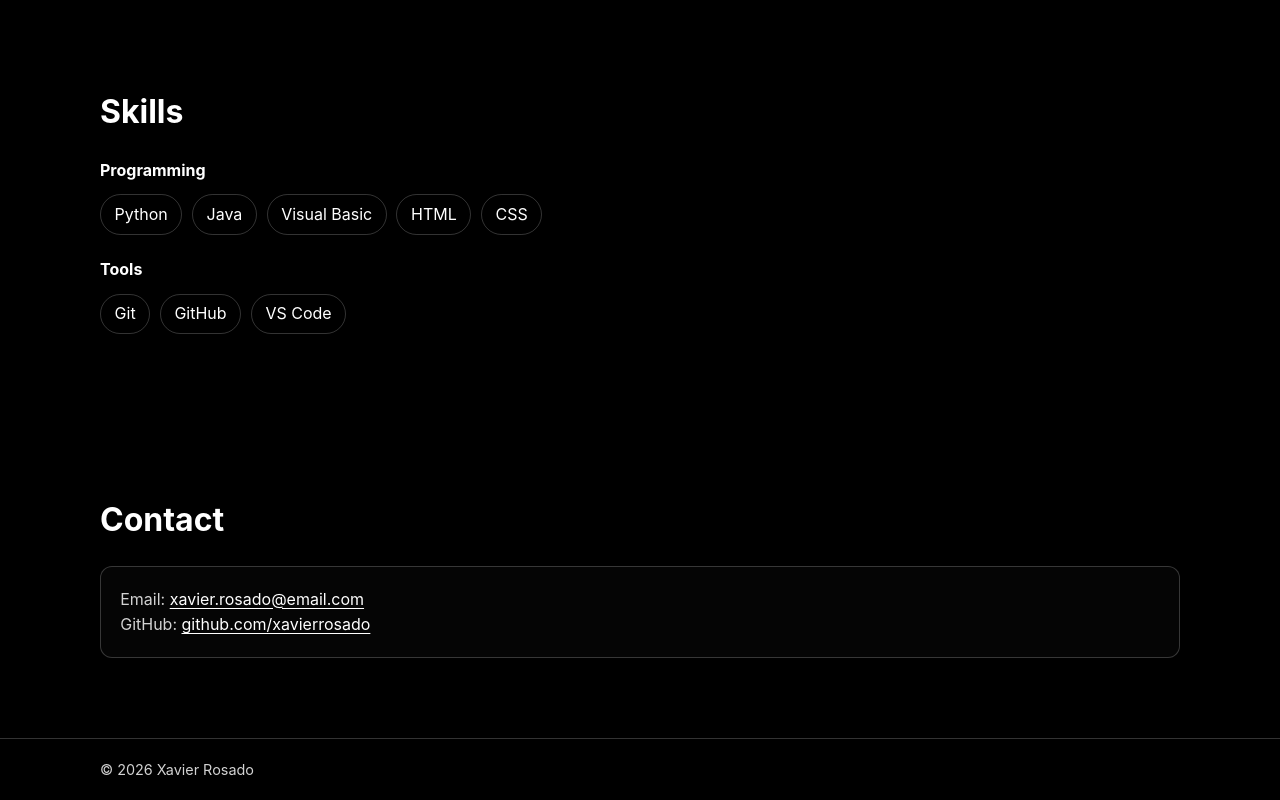
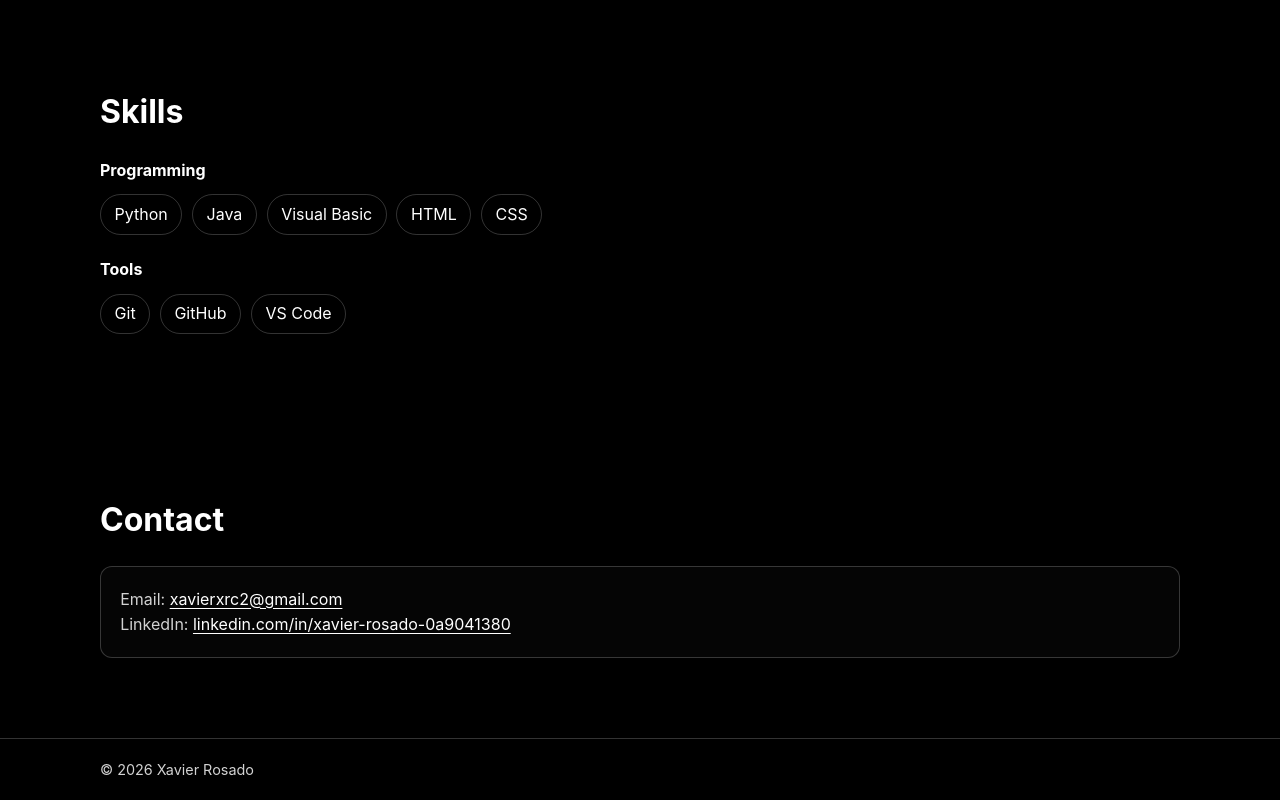
Before and after one commit to EduarrdoRose/paginainformatica, a plain HTML site: page index.html in a window 1280 px wide. Shown: the part 1604-2404 px from the top of the page. Drawn offline with Linux system fonts and the light colour scheme.

Commit message:
Update contact information in index.html

```diff
--- a/index.html
+++ b/index.html
@@ -97,8 +97,13 @@
       <div class="container">
         <h3 class="section-title">Contact</h3>
         <div class="contact-card">
-          <p>Email: <a href="mailto:xavier.rosado@email.com">xavier.rosado@email.com</a></p>
-          <p>GitHub: <a href="https://github.com/xavierrosado" target="_blank" rel="noopener noreferrer">github.com/xavierrosado</a></p>
+<p>Email: <a href="mailto:xavierxrc2@gmail.com">xavierxrc2@gmail.com</a></p>
+
+<p>LinkedIn:
+<a href="https://www.linkedin.com/in/xavier-rosado-0a9041380" target="_blank">
+linkedin.com/in/xavier-rosado-0a9041380
+</a>
+</p>
         </div>
       </div>
     </section>
```
